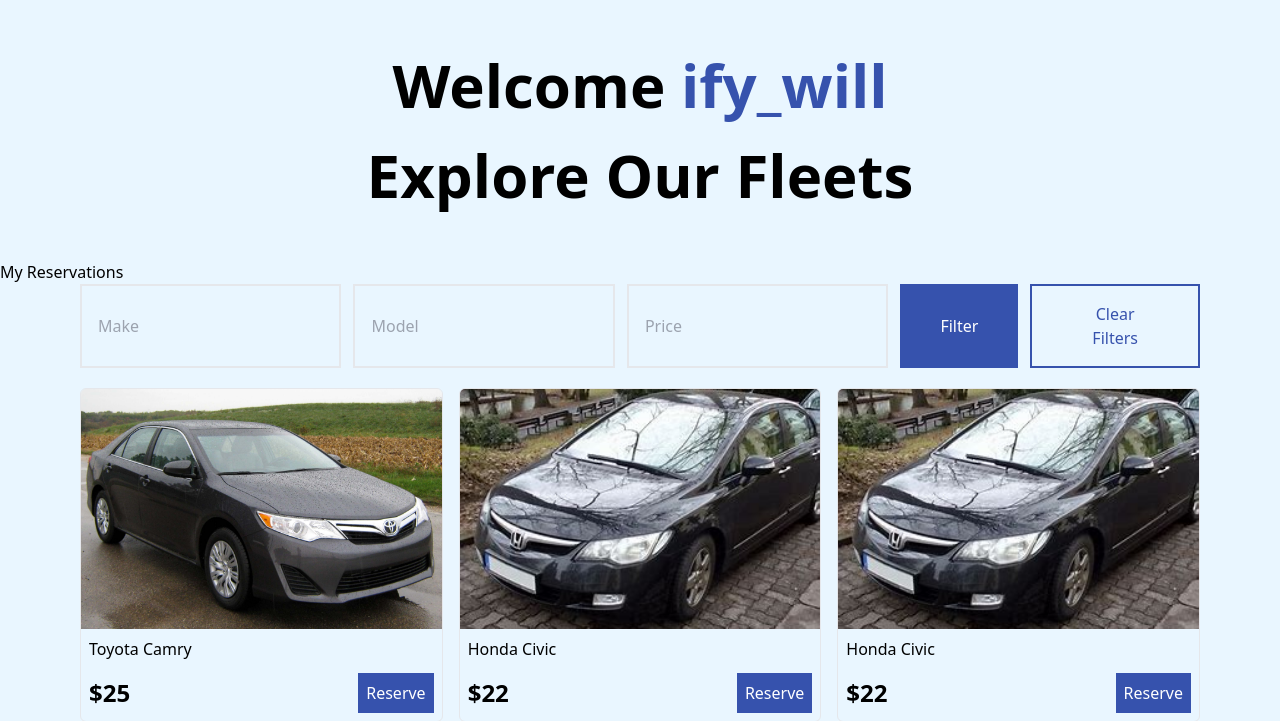
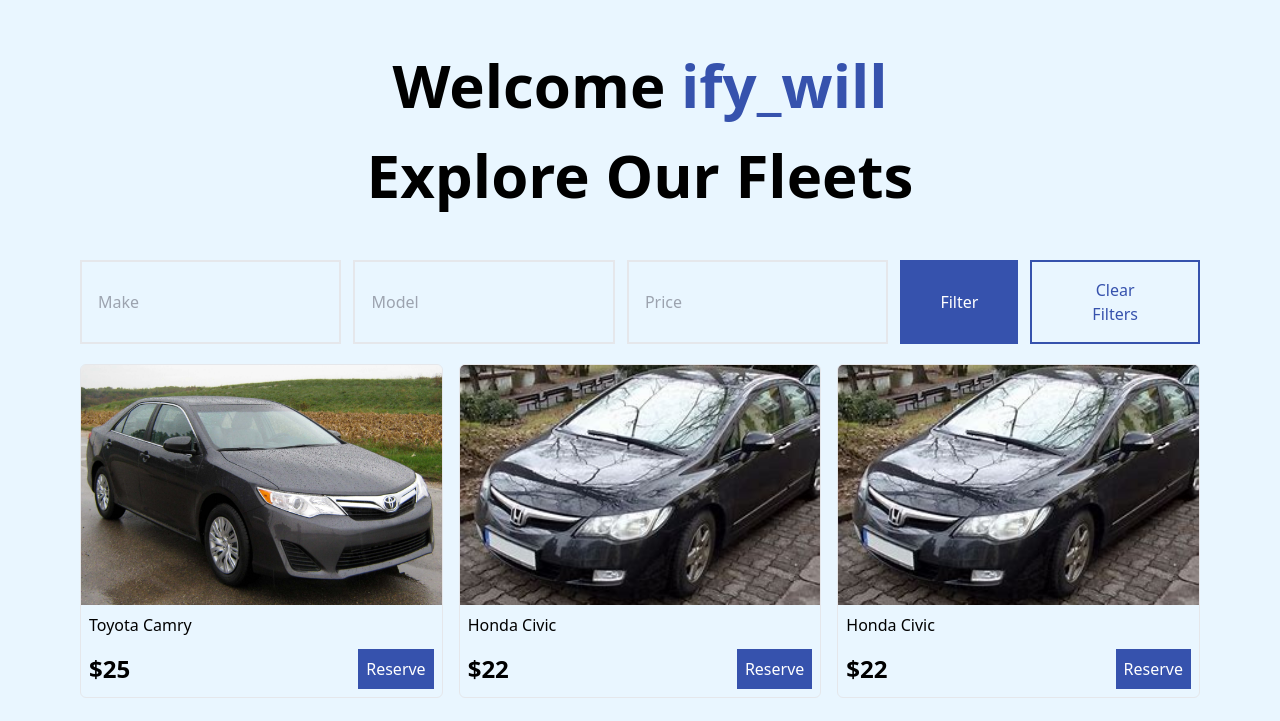
Before and after one commit to Nartben7788/cruisehub, a Flask app: page /user_dashboard in a window 1280 px wide. Shown: the part 64-785 px from the top of the page. Run offline with Flask 3, Linux system fonts and the light colour scheme; a user stored in the database is signed in; style sheets or scripts are compiled from the project's sources.

Commit message:
user dashboard

```diff
--- a/templates/user_dashboard.html
+++ b/templates/user_dashboard.html
@@ -32,7 +32,7 @@
             Welcome <span class="text-blue">{{ user.username }}</span> <br />
             Explore Our Fleets
         </h1>
-        <h2><a href="{{ url_for('user_reservations') }}">My Reservations</a></h2>
+
         <!-- Filter Form -->
         <section class="container flex gap-3 justify-center">
             <form action="{{ url_for('user_dashboard') }}" method="GET" class="flex gap-3">
```
